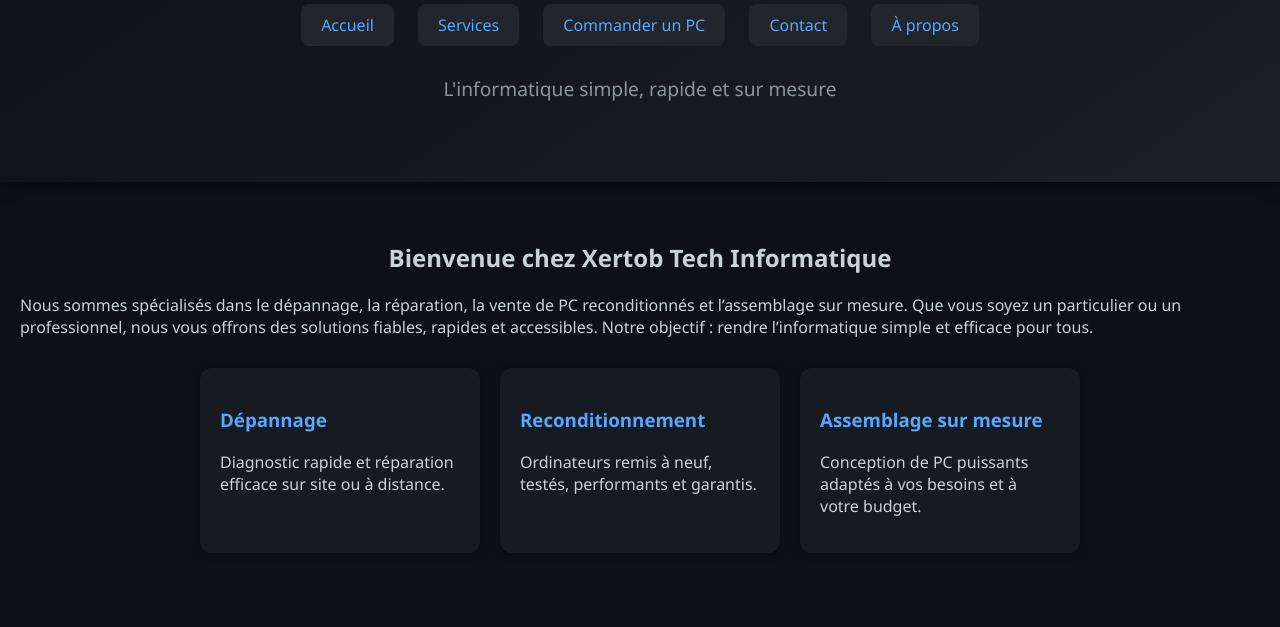
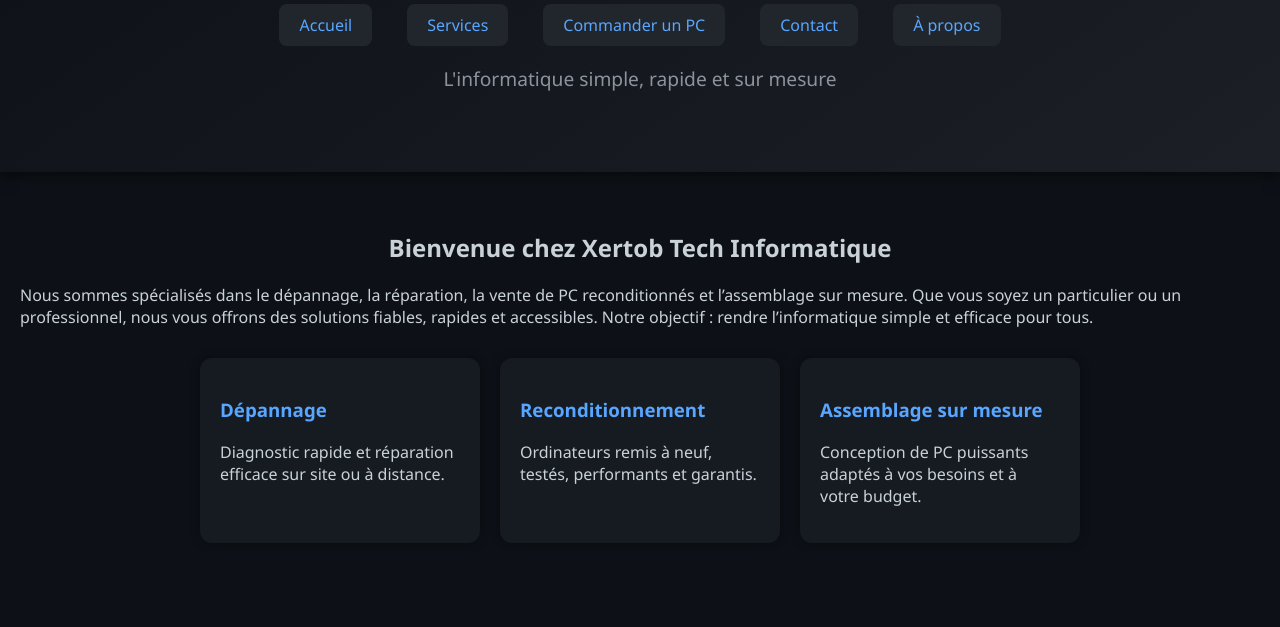
Before and after one commit to xertob/Xertob-Tech-Informatique, a plain HTML site: page index.html in a window 1280 px wide. Shown: the part 173-800 px from the top of the page. Drawn offline with Linux system fonts and the light colour scheme.

Commit message:
Add files via upload

```diff
--- a/style.css
+++ b/style.css
@@ -150,3 +150,31 @@ body {
     max-width: 100%;
     overflow-x: hidden;
 }
+
+
+/* --------- Menu responsive tablette + bureau --------- */
+@media (min-width: 769px) {
+    .nav-buttons {
+        display: flex !important;
+        justify-content: center;
+        flex-direction: row;
+        margin-top: 20px;
+        gap: 15px;
+    }
+
+    .nav-buttons a {
+        width: auto;
+        margin: 0 10px;
+    }
+
+    .burger {
+        display: none !important;
+    }
+}
+
+/* Ajustements mobiles */
+@media (max-width: 768px) {
+    .nav-buttons {
+        align-items: center;
+    }
+}
```
